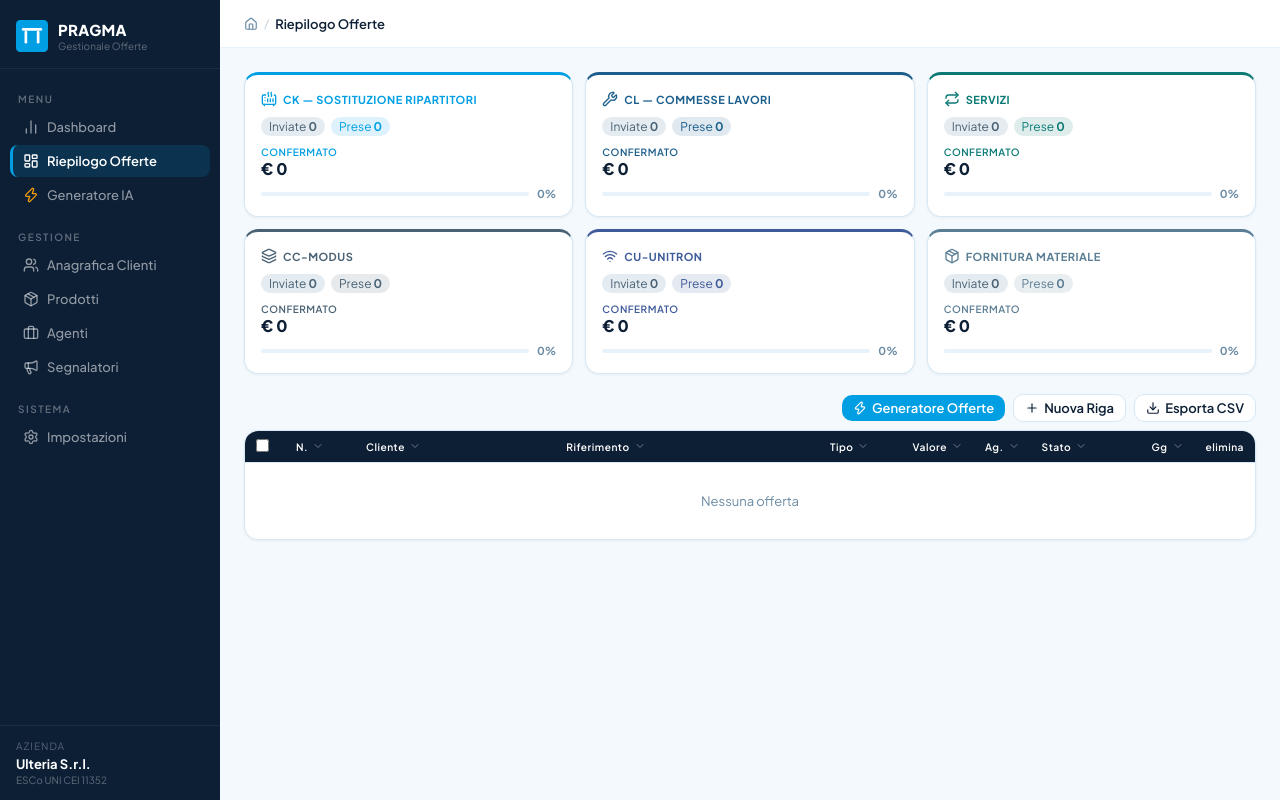
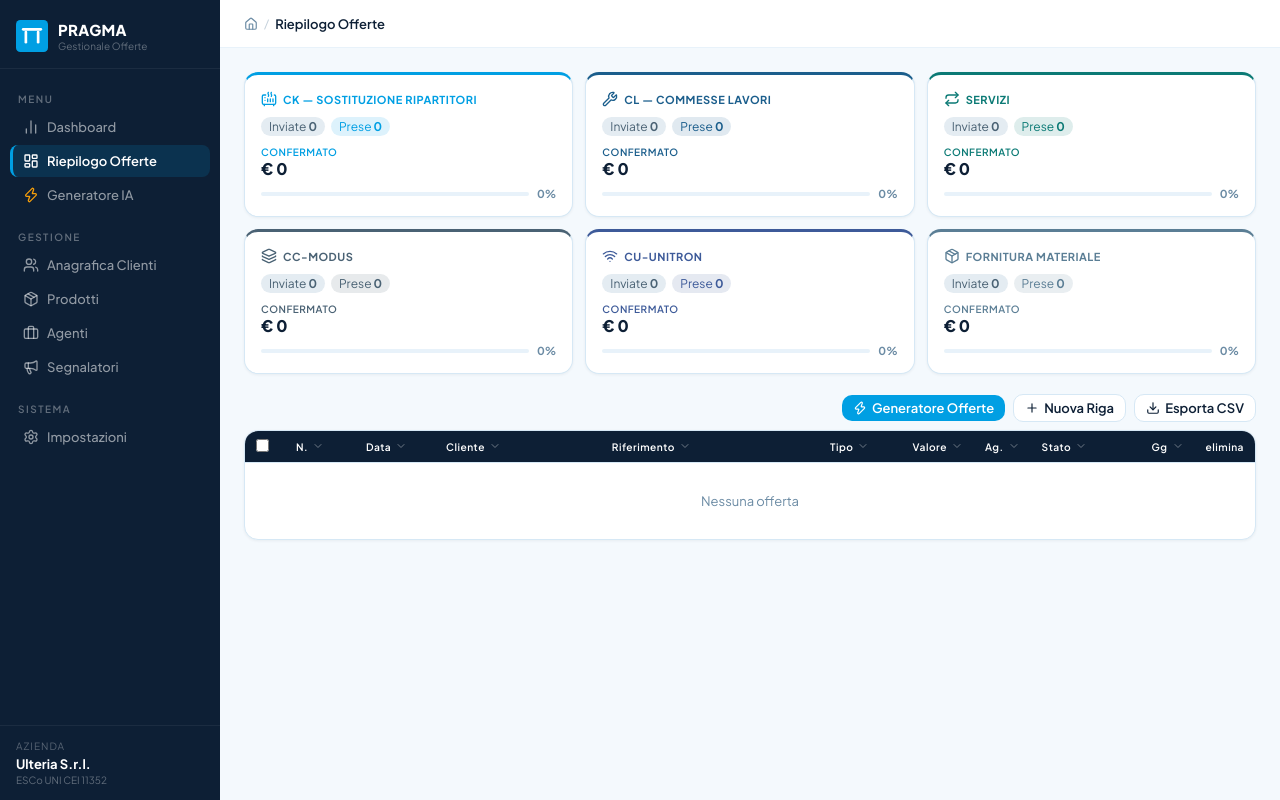
Before and after one commit to FiloUlte/gestionale-offerte-ulteria, a Flask app: page / in a window 1280 px wide. Run offline with Flask 3, Linux system fonts and the light colour scheme; data comes from the database, SQL or seed files in the repository; data that the repository does not hold is empty.

Commit message:
fix: add Data column after N., no card pre-selected on startup

```diff
--- a/static/app.js
+++ b/static/app.js
@@ -125,8 +125,8 @@ var dashExpanded = null;
 var PAGE_SIZE = 50;
 var dashPage = 0;
 var dashVisibleCols = null;
-var ALL_COLS = ["checkbox","numero","nome_studio","riferimento","tipologia","valore","agente_id","stato","giorni","elimina"];
-var COL_LABELS = {checkbox:"",numero:"N.",nome_studio:"Cliente",riferimento:"Riferimento",tipologia:"Tipo",valore:"Valore",agente_id:"Ag.",stato:"Stato",giorni:"Gg",elimina:""};
+var ALL_COLS = ["checkbox","numero","data_creazione","nome_studio","riferimento","tipologia","valore","agente_id","stato","giorni","elimina"];
+var COL_LABELS = {checkbox:"",numero:"N.",data_creazione:"Data",nome_studio:"Cliente",riferimento:"Riferimento",tipologia:"Tipo",valore:"Valore",agente_id:"Ag.",stato:"Stato",giorni:"Gg",elimina:""};
 
 function loadDashFilters() {
   try {
@@ -141,7 +141,10 @@ function saveDashFilters() {
 }
 
 function renderDashboard(c) {
-  if (!dashFilters) dashFilters = loadDashFilters();
+  if (!dashFilters) {
+    dashFilters = loadDashFilters();
+    dashFilters.macro_cat = ""; /* Never start with a card pre-selected */
+  }
   if (!dashVisibleCols) {
     try { var s = localStorage.getItem("dashCols"); if (s) dashVisibleCols = JSON.parse(s); } catch (e) { /* */ }
     if (!dashVisibleCols) dashVisibleCols = ALL_COLS.slice();
@@ -273,9 +276,9 @@ function buildDashboard(c) {
   h += '<div class="card-0"><div class="scx"><table class="tbl" id="dash-tbl"><thead><tr>';
   h += '<th style="width:40px"><input type="checkbox" id="sel-all" /></th>';
 
-  var sortable = { numero: 1, nome_studio: 1, riferimento: 1, valore: 1, stato: 1, giorni: 1 };
+  var sortable = { numero: 1, data_creazione: 1, nome_studio: 1, riferimento: 1, valore: 1, stato: 1, giorni: 1 };
   var colDefs = [
-    { key: "numero", w: "70px" },
+    { key: "numero", w: "70px" }, { key: "data_creazione", w: "80px" },
     { key: "nome_studio", w: "auto" }, { key: "riferimento", w: "auto" },
     { key: "tipologia", w: "65px" },
     { key: "valore", w: "90px", cls: "r" },
@@ -336,6 +339,10 @@ function buildDashboard(c) {
       if (o.versione && o.versione !== "A") numDisp = numDisp + "-" + o.versione;
       var chevIcon = isExp ? "chevron-down" : "chevron-right";
       h += '<td class="mono" style="cursor:pointer"><i data-lucide="' + chevIcon + '" style="width:14px;height:14px;vertical-align:-2px;color:var(--blue);margin-right:4px"></i>' + numDisp + "</td>";
+    }
+    /* Data */
+    if (dashVisibleCols.indexOf("data_creazione") >= 0) {
+      h += '<td style="font-size:12px;color:var(--pragma-text-muted)">' + fmtData(o.data_creazione) + "</td>";
     }
     /* Studio / Cliente */
     if (dashVisibleCols.indexOf("nome_studio") >= 0) {
--- a/templates/index.html
+++ b/templates/index.html
@@ -92,6 +92,6 @@
   </div>
 </div>
 
-<script src="/static/app.js?v=49"></script>
+<script src="/static/app.js?v=50"></script>
 </body>
 </html>
```
